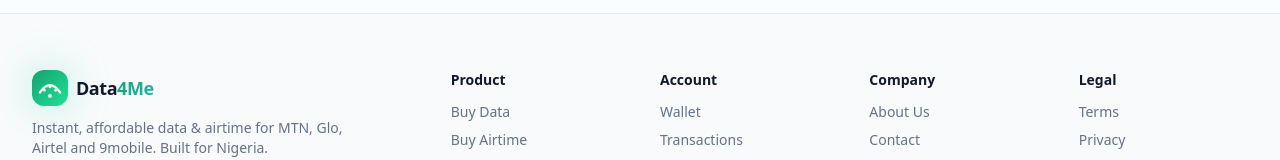
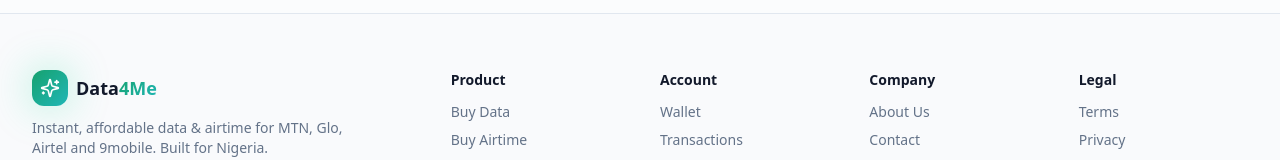
Before and after one commit to amurunoghenetejiri/data-for-you-prime-727f8292, a React (Vite) app: page / in a window 1280 px wide. Shown: the part 2765-2925 px from the top of the page. Built offline with nearby package versions, Linux system fonts and the light colour scheme; the HTML template or start-up script is replaced by a standard one.

Commit message:
Reverted to commit 0aab2dcedd2447b582e95ec8c0a120ea0441f13f

```diff
--- a/src/components/layout/Footer.tsx
+++ b/src/components/layout/Footer.tsx
@@ -1,11 +1,6 @@
 import { Link } from "react-router-dom";
 import { Sparkles, Twitter, Facebook, Instagram, Mail } from "lucide-react";
-import { Logo } from "../Logo";
 
-/**
- * Footer Component
- * Displays the official DATA4ME logo and company information
- */
 export function Footer() {
   const cols = [
     { title: "Product", links: [["Buy Data", "/buy-data"], ["Buy Airtime", "/buy-airtime"], ["Pricing", "/pricing"], ["Networks", "/networks"]] },
@@ -13,26 +8,18 @@ export function Footer() {
     { title: "Company", links: [["About Us", "/about"], ["Contact", "/contact"], ["FAQ", "/faq"]] },
     { title: "Legal", links: [["Terms", "/terms"], ["Privacy", "/privacy"]] },
   ];
-
   return (
     <footer className="mt-24 border-t border-border bg-muted/30">
       <div className="container py-14 grid gap-10 md:grid-cols-2 lg:grid-cols-6">
         <div className="lg:col-span-2">
-          {/* Official DATA4ME Logo - Single source of truth */}
-          <div className="mb-3">
-            <Logo size="default" showText={true} />
-          </div>
+          <Link to="/" className="flex items-center gap-2 mb-3">
+            <div className="h-9 w-9 rounded-xl bg-gradient-primary grid place-items-center shadow-glow"><Sparkles className="h-5 w-5 text-primary-foreground" /></div>
+            <span className="font-bold text-lg">Data<span className="text-gradient">4Me</span></span>
+          </Link>
           <p className="text-sm text-muted-foreground max-w-xs">Instant, affordable data & airtime for MTN, Glo, Airtel and 9mobile. Built for Nigeria.</p>
           <div className="flex gap-3 mt-4">
             {[Twitter, Facebook, Instagram, Mail].map((Icon, i) => (
-              <a
-                key={i}
-                href="#"
-                className="h-9 w-9 rounded-full bg-background border border-border grid place-items-center hover:bg-accent hover:text-primary transition"
-                aria-label={`Social media link ${i + 1}`}
-              >
-                <Icon className="h-4 w-4" />
-              </a>
+              <a key={i} href="#" className="h-9 w-9 rounded-full bg-background border border-border grid place-items-center hover:bg-accent hover:text-primary transition"><Icon className="h-4 w-4" /></a>
             ))}
           </div>
         </div>
@@ -40,13 +27,7 @@ export function Footer() {
           <div key={c.title}>
             <h4 className="font-semibold mb-3 text-sm">{c.title}</h4>
             <ul className="space-y-2 text-sm text-muted-foreground">
-              {c.links.map(([l, t]) => (
-                <li key={t}>
-                  <Link to={t} className="story-link hover:text-foreground">
-                    {l}
-                  </Link>
-                </li>
-              ))}
+              {c.links.map(([l, t]) => (<li key={t}><Link to={t} className="story-link hover:text-foreground">{l}</Link></li>))}
             </ul>
           </div>
         ))}
```
Also changed, not shown: src/assets/logo-dark.svg (deleted), src/assets/logo.svg (deleted).
